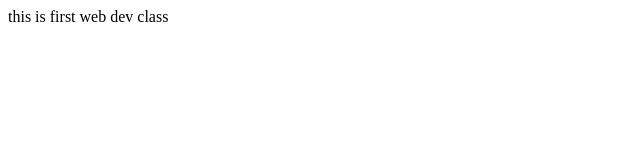
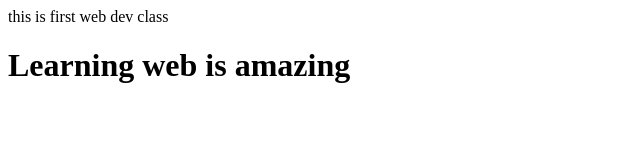
Before and after one commit to sanjaysubba/web-dev-2026, a plain HTML site: page index.html in a window 1280 px wide. Shown: the whole page, without its empty margins (0-640 px from the left). Drawn offline with Linux system fonts and the light colour scheme.

Commit message:
new changes

```diff
--- a/index.html
+++ b/index.html
@@ -7,5 +7,7 @@
 </head>
 <body>
 this is first web dev class
+
+<h1>Learning web is amazing</h1>
 </body>
 </html>
```
